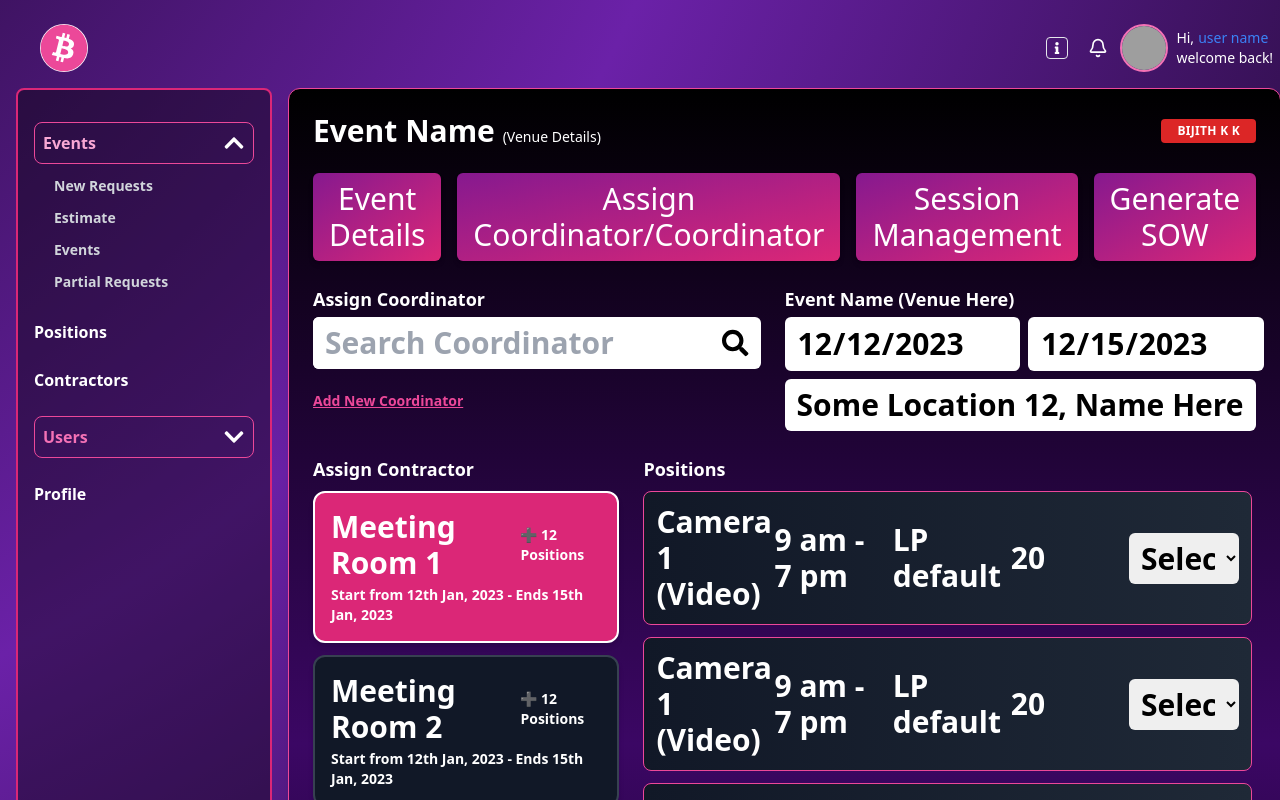
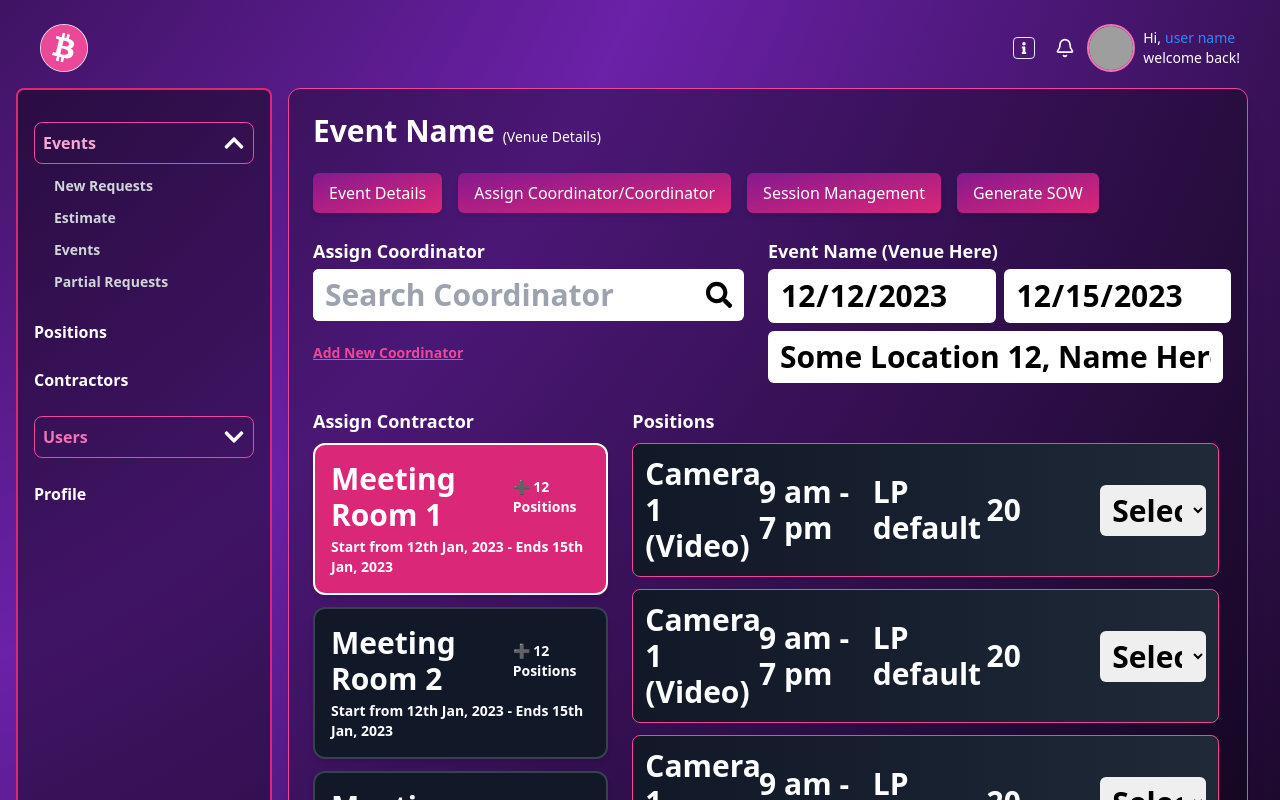
Before and after one commit to adityasinghchouhan1/Cryptodashboard, a React (Vite) app in the folder Client/: page /dashboard/new-requests/EventName in a window 1280 px wide. Shown: the top 800 px of the page. Built offline with nearby package versions, Linux system fonts and the light colour scheme; grey boxes are pictures that could not be loaded; a web font is replaced by a local one.

Commit message:
change backgound color

```diff
--- a/Client/src/Components/EventName.jsx
+++ b/Client/src/Components/EventName.jsx
@@ -1,163 +1,15 @@
-// import React from 'react'
-// import { FaSearch } from 'react-icons/fa'
-
-// const EventName = () => {
-//   return (
-//     <div className="min-h-screen bg-gradient-to-r from-purple-900 to-black p-4 text-white font-sans rounded-xl border border-pink-500">
-//       {/* Header */}
-//       <div className="flex justify-between items-center mb-6">
-//         <h1 className="text-3xl font-bold">
-//           Event Name{' '}
-//           <span className="text-sm font-normal">(Venue Details)</span>
-//         </h1>
-//         <div className="bg-red-600 text-white px-4 py-1 rounded-full text-sm font-bold">
-//           Bijith K K
-//         </div>
-//       </div>
-
-//       {/* Tabs */}
-//       <div className="flex space-x-4 mb-6">
-//         <button className="bg-pink-500 text-white px-4 py-2 rounded-md">
-//           Event Details
-//         </button>
-//         <button className="bg-pink-500 text-white px-4 py-2 rounded-md">
-//           Assign Coordinator/Coordinator
-//         </button>
-//         <button className="bg-pink-500 text-white px-4 py-2 rounded-md">
-//           Session Management
-//         </button>
-//         <button className="bg-pink-500 text-white px-4 py-2 rounded-md">
-//           Generate SOW
-//         </button>
-//       </div>
-
-//       {/* Assign Coordinator and Event Info */}
-//       <div className="flex justify-between mb-6">
-//         <div className="w-1/2 pr-4">
-//           <label className="block mb-1 font-semibold">Assign Coordinator</label>
-//           <div className="flex items-center bg-white rounded-md overflow-hidden mb-2">
-//             <input
-//               type="text"
-//               placeholder="Search Coordinator"
-//               className="px-3 py-2 w-full text-black outline-none"
-//             />
-//             <FaSearch className="text-black mx-2" />
-//           </div>
-//           <button className="text-sm text-pink-500 underline">
-//             Add New Coordinator
-//           </button>
-//         </div>
-//         <div className="w-1/2 pl-4">
-//           <label className="block mb-1 font-semibold">
-//             Event Name (Venue Here)
-//           </label>
-//           <div className="flex space-x-2 mb-2">
-//             <input
-//               type="date"
-//               className="px-3 py-2 w-1/2 text-black rounded-md outline-none"
-//               value="2023-12-12"
-//               readOnly
-//             />
-//             <input
-//               type="date"
-//               className="px-3 py-2 w-1/2 text-black rounded-md outline-none"
-//               value="2023-12-15"
-//               readOnly
-//             />
-//           </div>
-//           <input
-//             type="text"
-//             className="w-full px-3 py-2 text-black rounded-md outline-none"
-//             value="Some Location 12, Name Here, City, State."
-//             readOnly
-//           />
-//         </div>
-//       </div>
-
-//       {/* Assign Contractor Section */}
-//       <div className="flex">
-//         {/* Rooms */}
-//         <div className="w-1/3 pr-4">
-//           <label className="block mb-2 font-semibold">Assign Contractor</label>
-//           <div className="space-y-3">
-//             {[1, 2, 3, 4, 5].map((room) => (
-//               <div
-//                 key={room}
-//                 className={`rounded-lg p-4 ${
-//                   room === 1 ? 'bg-pink-600' : 'bg-gray-800'
-//                 } text-white`}
-//               >
-//                 <h2 className="font-bold">
-//                   Meeting Room {room} ➕ 12 Positions
-//                 </h2>
-//                 <p className="text-sm">
-//                   Start from 12th Jan, 2023 - Ends 15th Jan, 2023
-//                 </p>
-//               </div>
-//             ))}
-//           </div>
-//         </div>
-
-//         {/* Positions */}
-//         <div className="w-2/3 pl-4">
-//           <label className="block mb-2 font-semibold">Positions</label>
-//           <div className="space-y-3 max-h-[420px] overflow-y-auto pr-2 custom-scrollbar">
-//             {[...Array(8)].map((_, i) => (
-//               <div
-//                 key={i}
-//                 className="grid grid-cols-5 gap-2 items-center bg-gray-800 p-3 rounded-lg"
-//               >
-//                 <div>Camera 1 (Video)</div>
-//                 <div>9 am - 7 pm</div>
-//                 <div>LP default</div>
-//                 <div>20</div>
-//                 <select className="text-black rounded-md px-2 py-1">
-//                   <option>Select Contractor</option>
-//                 </select>
-//               </div>
-//             ))}
-//           </div>
-
-//           {/* Pagination */}
-//           <div className="flex justify-end items-center mt-4 space-x-2">
-//             <button className="w-6 h-6 bg-pink-500 text-white rounded-full">
-//               ◀
-//             </button>
-//             <span className="text-white">1</span>
-//             <button className="w-6 h-6 bg-pink-500 text-white rounded-full">
-//               ▶
-//             </button>
-//           </div>
-//         </div>
-//       </div>
-
-//       {/* Save Edits */}
-//       <div className="mt-6 text-center">
-//         <button className="bg-pink-500 px-6 py-2 rounded-md text-white font-semibold">
-//           Save Edits
-//         </button>
-//       </div>
-//     </div>
-//   )
-// }
-
-// export default EventName
-
 import React from 'react'
 import { FaSearch } from 'react-icons/fa'
 
 const EventName = () => {
   return (
-    <div className="min-h-screen bg-gradient-to-b from-black via-purple-950 to-black p-6 text-white font-sans rounded-xl border border-pink-500 shadow-xl">
+    <div className="min-h-screen bg-black/30 p-6 text-white font-sans rounded-xl border border-pink-500 shadow-xl">
       {/* Header */}
-      <div className="flex justify-between items-center mb-6">
+      <div className="flex justify-start items-center mb-6">
         <h1 className="text-3xl font-bold">
           Event Name{' '}
           <span className="text-sm font-normal">(Venue Details)</span>
         </h1>
-        <div className="bg-red-600 text-white px-4 py-1 rounded text-xs font-bold uppercase tracking-wide">
-          Bijith K K
-        </div>
       </div>
 
       {/* Tabs */}
@@ -170,7 +22,7 @@ const EventName = () => {
         ].map((tab, idx) => (
           <button
             key={idx}
-            className="bg-gradient-to-br from-fuchsia-800 to-pink-600 text-white px-4 py-2 rounded-md font-medium shadow-md"
+            className="bg-gradient-to-br from-fuchsia-800 text-base to-pink-600 text-white px-4 py-2 rounded-md font-medium shadow-md"
           >
             {tab}
           </button>
```
